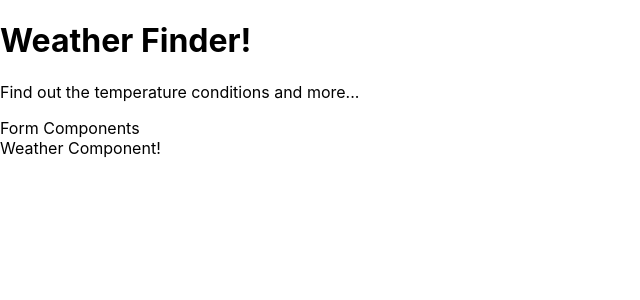
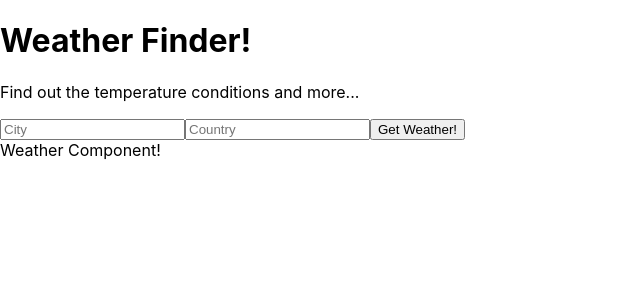
Before and after one commit to Anishgoofle/weather-app, a React (Create React App) app: page / in a window 1280 px wide. Shown: the top 300 px of the page, without its empty margins (0-640 px from the left). Built offline with nearby package versions, Linux system fonts and the light colour scheme.

Commit message:
Api key added along with some modifications

```diff
--- a/src/App.js
+++ b/src/App.js
@@ -3,12 +3,24 @@ import Titles from './Components/title';
 import Form from './Components/form';
 import Weather from './Components/weather';
 
+const API_KEY = "40211af4fe9d576a92ad2ce150d0fb39";
+
 class App extends Component {
+
+  getWeather = async (e) => {
+    e.preventDefault();
+    const city = e.target.elements.city.value;
+    const country = e.target.elements.country.value;
+    const api_call = await fetch(`http://api.openweathermap.org/data/2.5/weather?q=${city},${country}&appid=${API_KEY}&units=metric`);
+    const data = await api_call.json();
+    console.log(data);
+  }
+
   render() {
     return (
       <div>
       <Titles />
-      <Form />
+      <Form getWeather={this.getWeather}/>
       <Weather />
       </div>
     );
--- a/src/Components/form.js
+++ b/src/Components/form.js
@@ -7,7 +7,11 @@ class Form extends React.Component {
 		return(
 
 			<div>
-				Form Components
+				<form onSubmit={this.props.getWeather}>
+				 <input type="text" name="city" placeholder="City" />
+				 <input type="text" name="country" placeholder="Country" />
+				 <button>Get Weather!</button>
+				</form>
 			</div>
 			);
 	}
```
